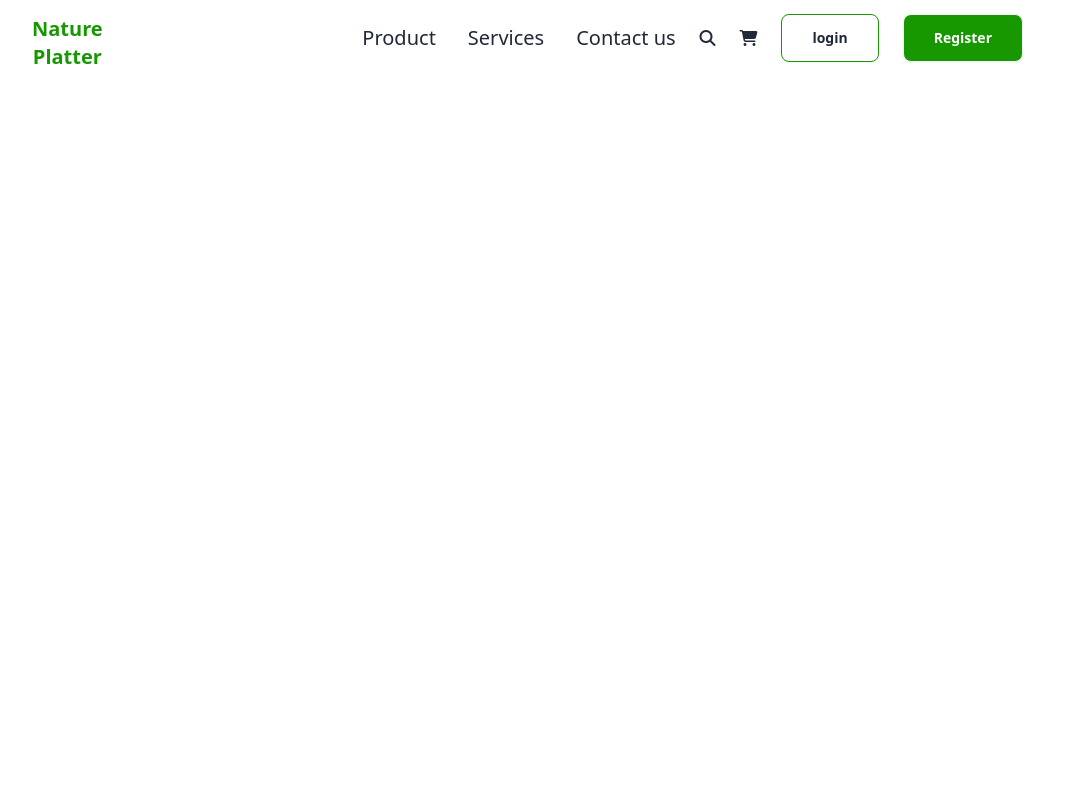
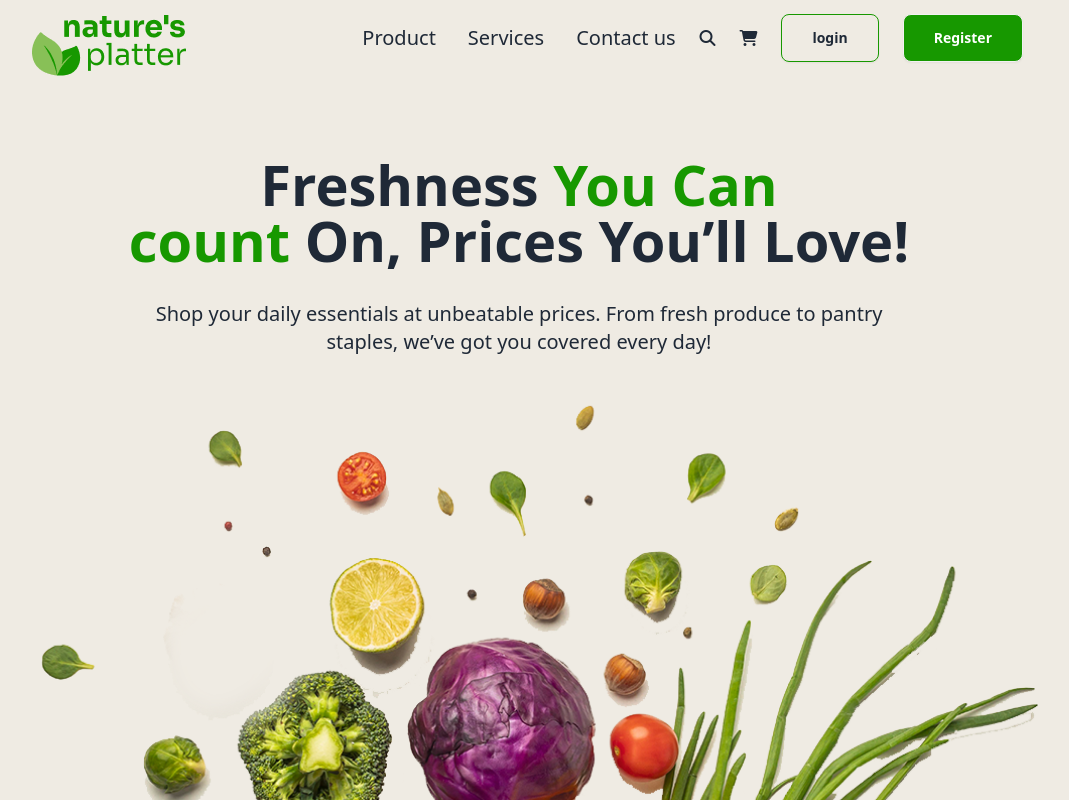
Before and after one commit to Md-somrat-web/Nature-platter-assignment-3, a plain HTML site: page index.html in a window 1280 px wide. Shown: the top 800 px of the page, without its empty margins (121-1190 px from the left). Drawn offline with nearby package versions, Linux system fonts and the light colour scheme.

Commit message:
banner section done

```diff
--- a/index.html
+++ b/index.html
@@ -23,9 +23,10 @@
     <style></style>
   </head>
   <body>
-    <header class="bg-[#EFEBE3] mx-32">
+    <div class="bg-[#EFEBE3]">
+      <header class="mx-32">
         <nav>
-        <div class="navbar bg-base-100">
+          <div class="navbar">
             <div class="navbar-start">
               <div class="dropdown">
                 <div tabindex="0" role="button" class="btn btn-ghost lg:hidden">
@@ -56,8 +57,8 @@
                 </ul>
               </div>
               <a class="btn btn-ghost text-xl text-[#179800]"
-              >Nature <br />Platter</a
-            >
+                ><img src="image/nav-logo.png" alt=""
+              /></a>
             </div>
             <div class="navbar-center hidden lg:flex">
               <ul class="menu menu-horizontal px-1">
@@ -72,7 +73,7 @@
               <a> <i class="fa-solid fa-magnifying-glass"></i></a>
               <a><i class="fa-solid fa-cart-shopping"></i></a>
               <a
-              class="btn py-[10px] px-[30px] rounded-lg bg-transparent border border-[#179800]"
+                class="btn py-[10px] px-[30px] rounded-lg bg-transparent border border-[#179800] hover:bg-[#179800]"
                 >login</a
               >
               <a
@@ -82,6 +83,28 @@
             </div>
           </div>
         </nav>
+
+        <!-- banner section start  -->
+        <div class="banner my-20">
+          <div class="text-center">
+            <h1 class="text-[56px] font-semibold leading-none">
+              Freshness <span class="text-[#179800]">You Can</span> <br />
+              <span class="text-[#179800]">count</span> On, Prices You’ll Love!
+            </h1>
+            <p class="text-xl mt-8">
+              Shop your daily essentials at unbeatable prices. From fresh
+              produce to pantry <br />
+              staples, we’ve got you covered every day!
+            </p>
+          </div>
+          <div>
+            <div
+              class="bg-[url('/image/banner.png')] bg-no-repeat bg-cover h-[838px] w-[1031px] mt-9"
+            ></div>
+          </div>
+        </div>
+        <!-- banner section End  -->
       </header>
+    </div>
   </body>
 </html>
```
Also changed, not shown: image/Services-card-2 (1).png (added), image/Services-card-2 (2).png (added), image/Services-card-3.png (added), image/banner.png (added), image/nav-logo.png (added). Lines whose indentation alone changed are shown as unchanged.
